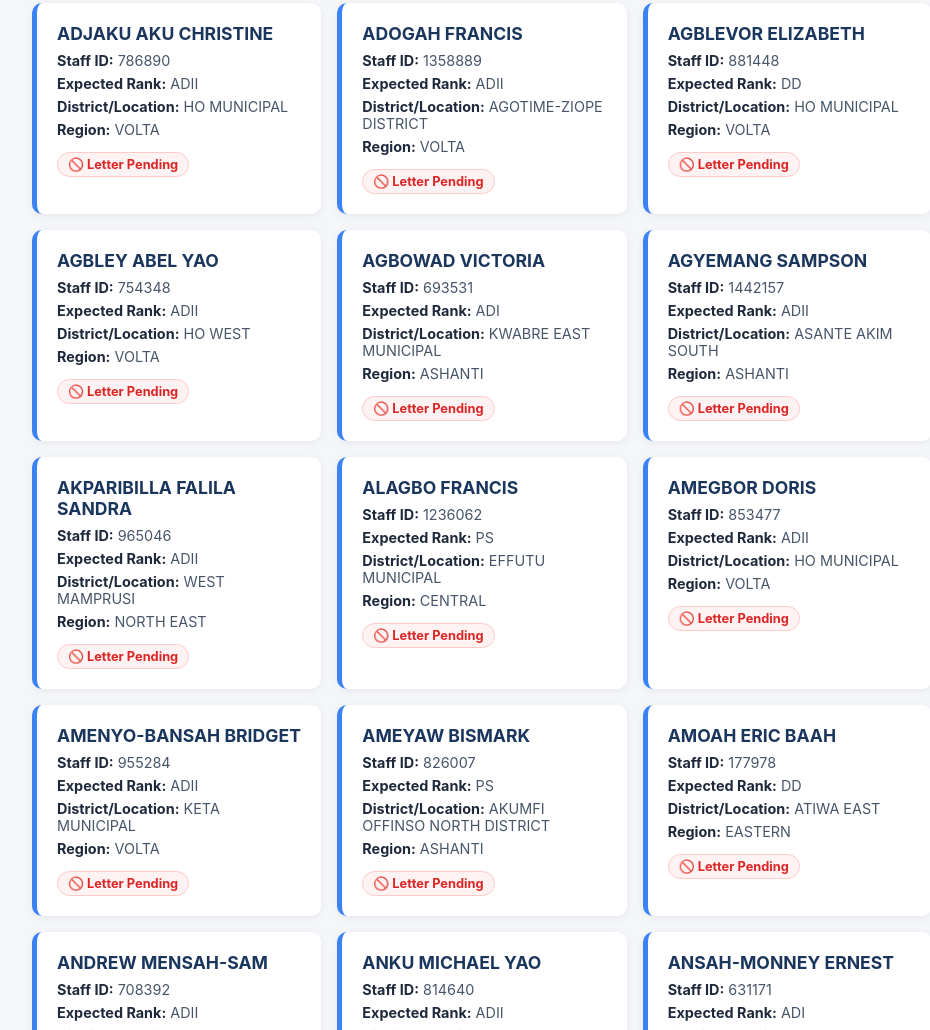
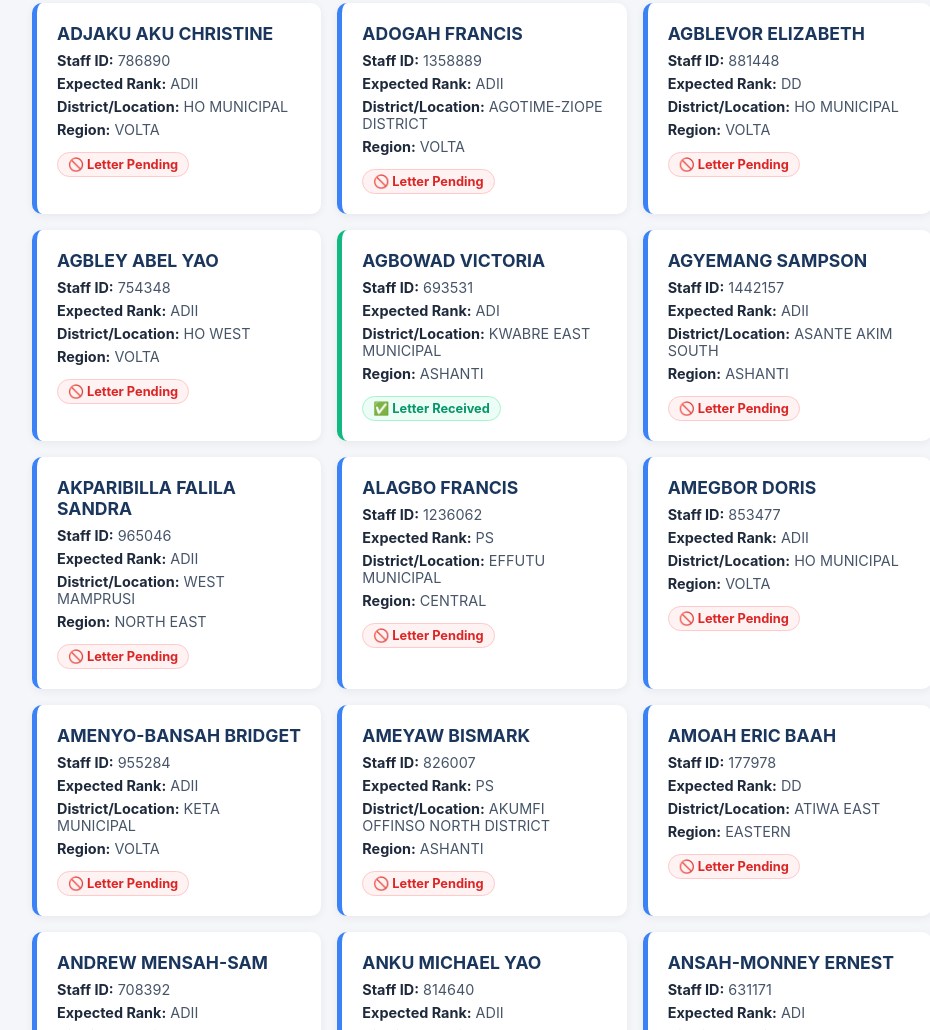
Before and after one commit to abcollins93/NEW-2025-PROMOTION-LETTERS, a plain HTML site: page index.html in a window 1280 px wide. Shown: the part 967-1997 px from the top of the page, without its empty margins (158-1088 px from the left). Drawn offline with Linux system fonts and the light colour scheme.

Commit message:
Update index.html

```diff
--- a/index.html
+++ b/index.html
@@ -181,7 +181,7 @@
     { id: 11, name: "ADOGAH FRANCIS", staffId: "1358889", rank: "ADII", district: "AGOTIME-ZIOPE DISTRICT", region: "VOLTA", received: false },
     { id: 12, name: "AGBLEVOR ELIZABETH", staffId: "881448", rank: "DD", district: "HO MUNICIPAL", region: "VOLTA", received: false },
     { id: 13, name: "AGBLEY ABEL YAO", staffId: "754348", rank: "ADII", district: "HO WEST", region: "VOLTA", received: false },
-    { id: 14, name: "AGBOWAD VICTORIA", staffId: "693531", rank: "ADI", district: "KWABRE EAST MUNICIPAL", region: "ASHANTI", received: false },
+    { id: 14, name: "AGBOWAD VICTORIA", staffId: "693531", rank: "ADI", district: "KWABRE EAST MUNICIPAL", region: "ASHANTI", received: true },
     { id: 15, name: "AGYEMANG SAMPSON", staffId: "1442157", rank: "ADII", district: "ASANTE AKIM SOUTH", region: "ASHANTI", received: false },
     { id: 16, name: "AKPARIBILLA FALILA SANDRA", staffId: "965046", rank: "ADII", district: "WEST MAMPRUSI", region: "NORTH EAST", received: false },
     { id: 17, name: "ALAGBO FRANCIS", staffId: "1236062", rank: "PS", district: "EFFUTU MUNICIPAL", region: "CENTRAL", received: false },
```
